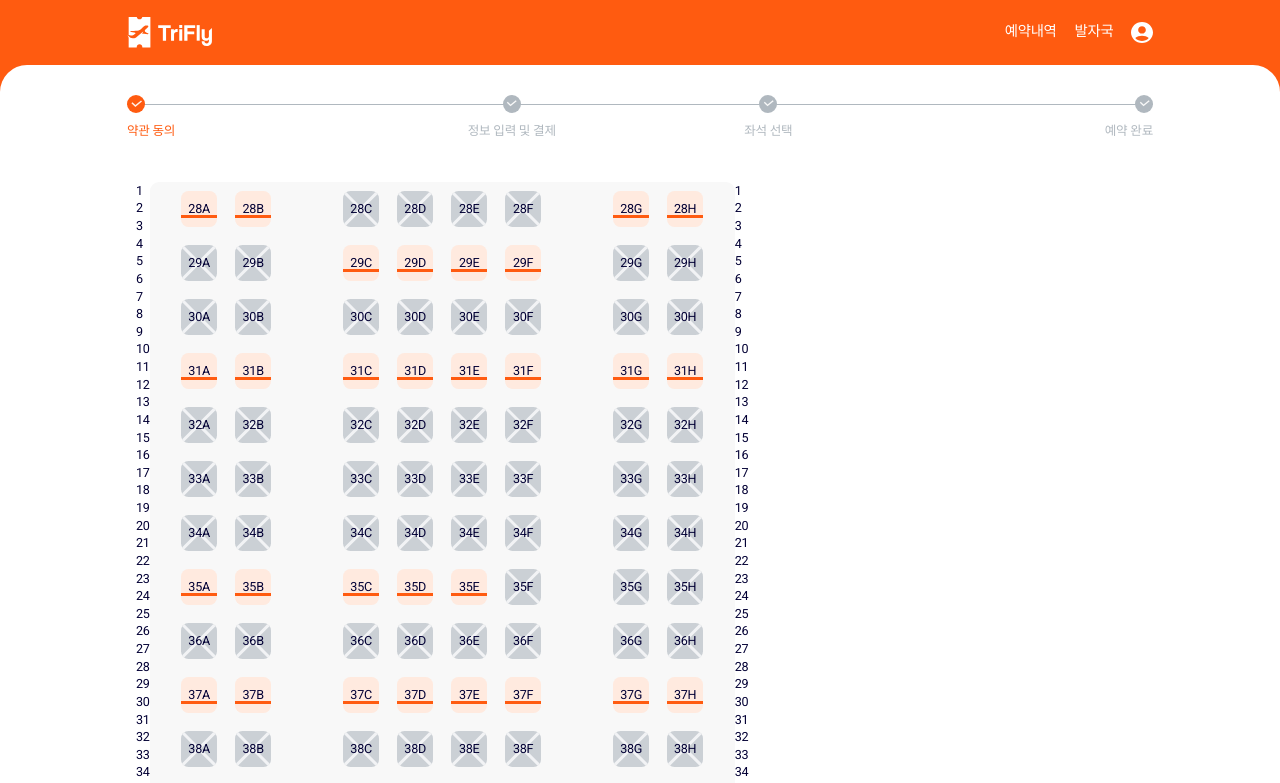
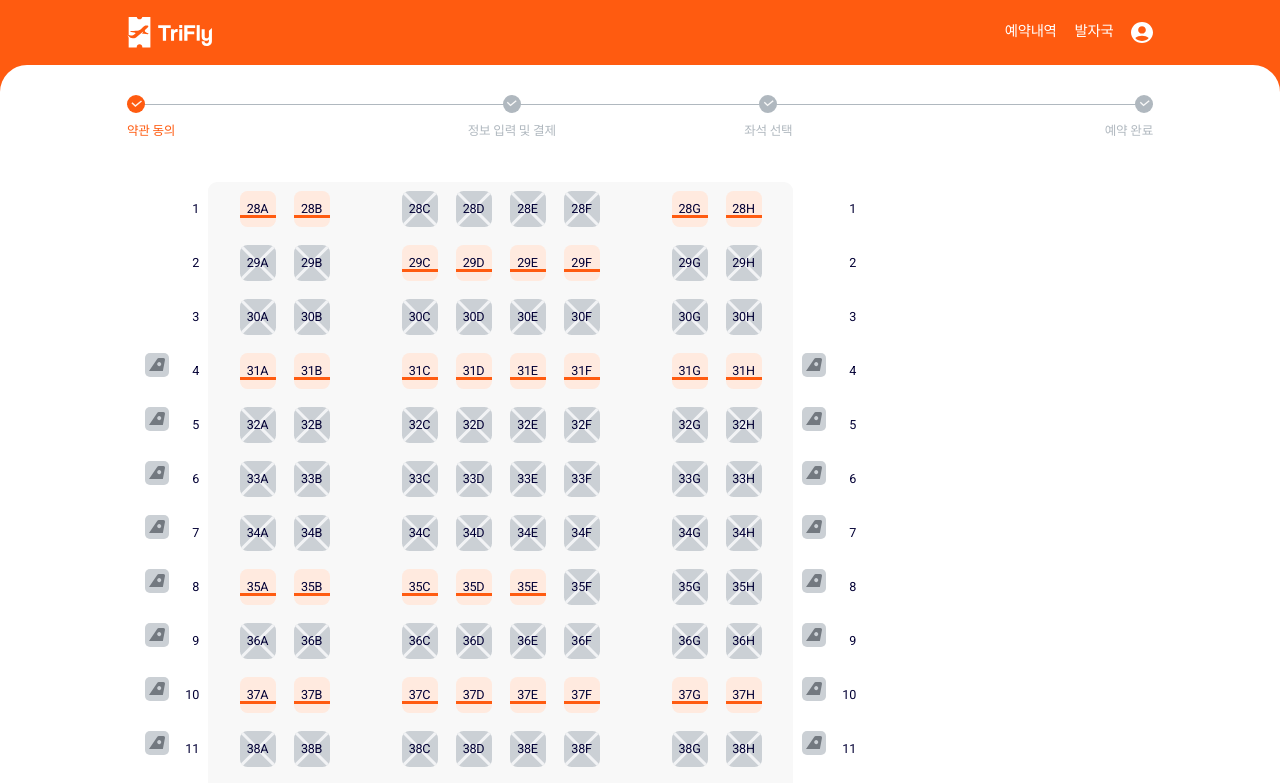
Before and after one commit to FRONTENDSCHOOLPLUS2/trifly, a Next.js app: page /order/seat-map in a window 1280 px wide. Shown: the top 783 px of the page. Built offline with nearby package versions, Linux system fonts and the light colour scheme; no server answers; what recoil-persist would draw is missing.

Commit message:
💄 style: seat-map 스타일 진행중

```diff
--- a/src/app/(primary)/order/seat-map/seat-map.scss
+++ b/src/app/(primary)/order/seat-map/seat-map.scss
@@ -2,8 +2,33 @@
   padding: 1rem;
   display: flex;
 
-  .left-icon {
-    background-color: gray;
+  .wing-table-box {
+    padding: 1rem;
+    .wing-table {
+      .wing-seat {
+        height: 4rem;
+        line-height: 4rem;
+      }
+      .wing::after {
+        content: "";
+        position: absolute;
+
+        background-image: url("/img/icon-seat-wing.svg");
+        width: 3rem;
+        height: 3rem;
+        background-repeat: no-repeat;
+      }
+
+      .wing-td {
+        height: 4rem;
+        width: 6rem;
+        text-align: center;
+        display: flex;
+        align-items: center;
+        justify-content: end;
+        margin-bottom: 2rem;
+      }
+    }
   }
 
   .section {
@@ -16,9 +41,18 @@
       text-align: center;
       margin: 0 auto;
 
+      .seat-map-tr {
+        display: flex;
+        gap: 2rem;
+      }
+
+      .seat-map-tr {
+        margin-bottom: 2rem;
+      }
+
       .seat_table {
-        width: 6rem;
-        height: 6rem;
+        width: 4rem;
+        height: 4rem;
 
         .seat {
           background-image: url("/img/seat.svg");
@@ -26,7 +60,7 @@
           width: 4rem;
           height: 4rem;
           background-size: 4rem;
-
+          display: block;
           text-align: center;
 
           &.BLOCKED {
```
